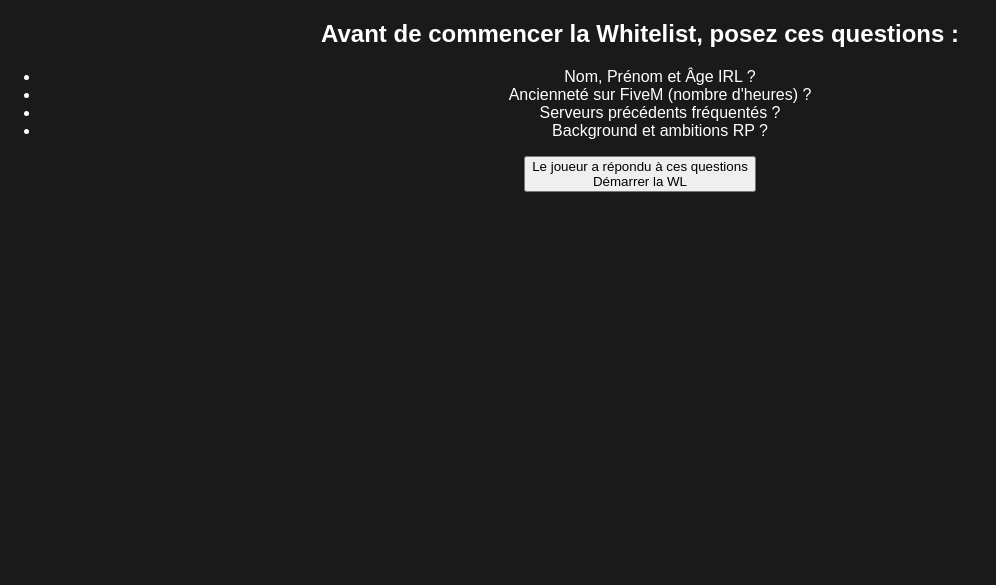
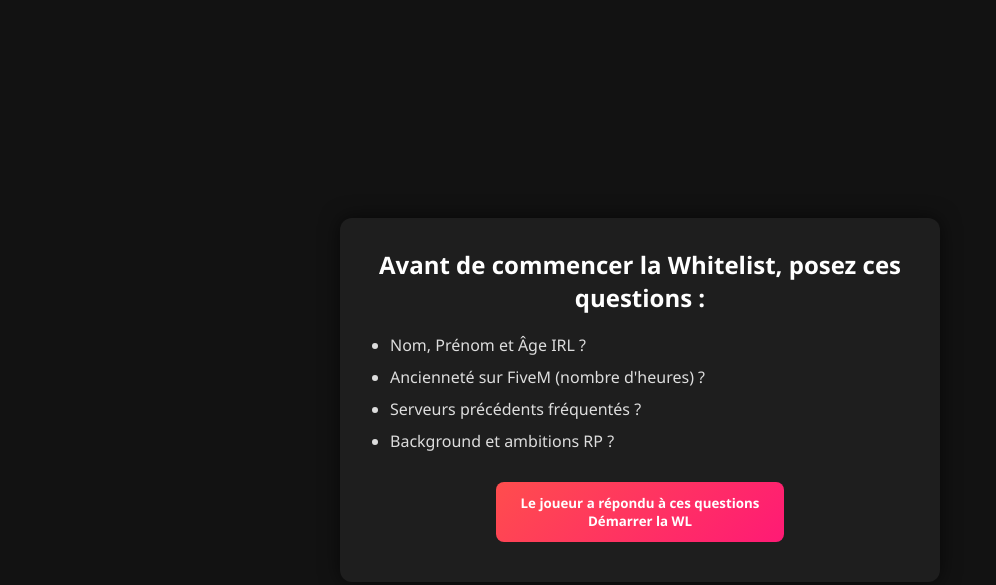
Before and after one commit to tenox16/lawl.github.io, a plain HTML site: page index.html in a window 1280 px wide. Shown: the whole page, without its empty margins (0-996 px from the left). Drawn offline with Linux system fonts and the light colour scheme.

Commit message:
Update style.css

```diff
--- a/style.css
+++ b/style.css
@@ -1,45 +1,74 @@
-body {
-    font-family: Arial, sans-serif;
-    background-color: #1a1a1a;
-    color: #fff;
-    text-align: center;
-    margin: 0;
-    padding: 0;
+/* --- Reset de base --- */
+* {
+  margin: 0;
+  padding: 0;
+  box-sizing: border-box;
+  font-family: "Segoe UI", Roboto, sans-serif;
 }
 
-.container {
-    max-width: 800px;
-    margin: 50px auto;
-    background-color: #2c2c2c;
-    padding: 20px;
-    border-radius: 10px;
-    box-shadow: 0 0 10px #000;
+/* --- Style général --- */
+body {
+  background-color: #121212;
+  color: #f0f0f0;
+  display: flex;
+  justify-content: center;
+  align-items: center;
+  height: 100vh;
+  padding: 20px;
 }
 
-h1 {
-    color: #ffcc00;
+#app {
+  background: #1e1e1e;
+  padding: 30px;
+  border-radius: 12px;
+  box-shadow: 0 0 20px rgba(0,0,0,0.6);
+  max-width: 600px;
+  width: 100%;
+  text-align: center;
 }
 
-.question {
-    margin-bottom: 20px;
+/* --- Titres --- */
+h2, h3 {
+  margin-bottom: 20px;
+  color: #ffffff;
 }
 
-.answers label {
-    display: block;
-    margin: 5px 0;
+p {
+  margin: 10px 0;
+  line-height: 1.6;
 }
 
-#submit-btn {
-    padding: 10px 20px;
-    font-size: 16px;
-    cursor: pointer;
-    background-color: #ffcc00;
-    border: none;
-    border-radius: 5px;
+/* --- Liste de l’intro --- */
+ul {
+  text-align: left;
+  margin: 20px 0;
+  padding-left: 20px;
 }
 
-#result {
-    margin-top: 20px;
-    font-size: 20px;
-    font-weight: bold;
+ul li {
+  margin: 10px 0;
+  color: #ddd;
 }
+
+/* --- Boutons --- */
+button {
+  background: linear-gradient(135deg, #ff4d4d, #ff1a75);
+  border: none;
+  padding: 12px 25px;
+  border-radius: 8px;
+  color: white;
+  font-weight: bold;
+  cursor: pointer;
+  margin: 10px;
+  transition: 0.3s;
+}
+
+button:hover {
+  background: linear-gradient(135deg, #ff6666, #ff3385);
+  transform: scale(1.05);
+}
+
+/* --- Écran de fin --- */
+#end {
+  font-size: 1.2em;
+}
```
